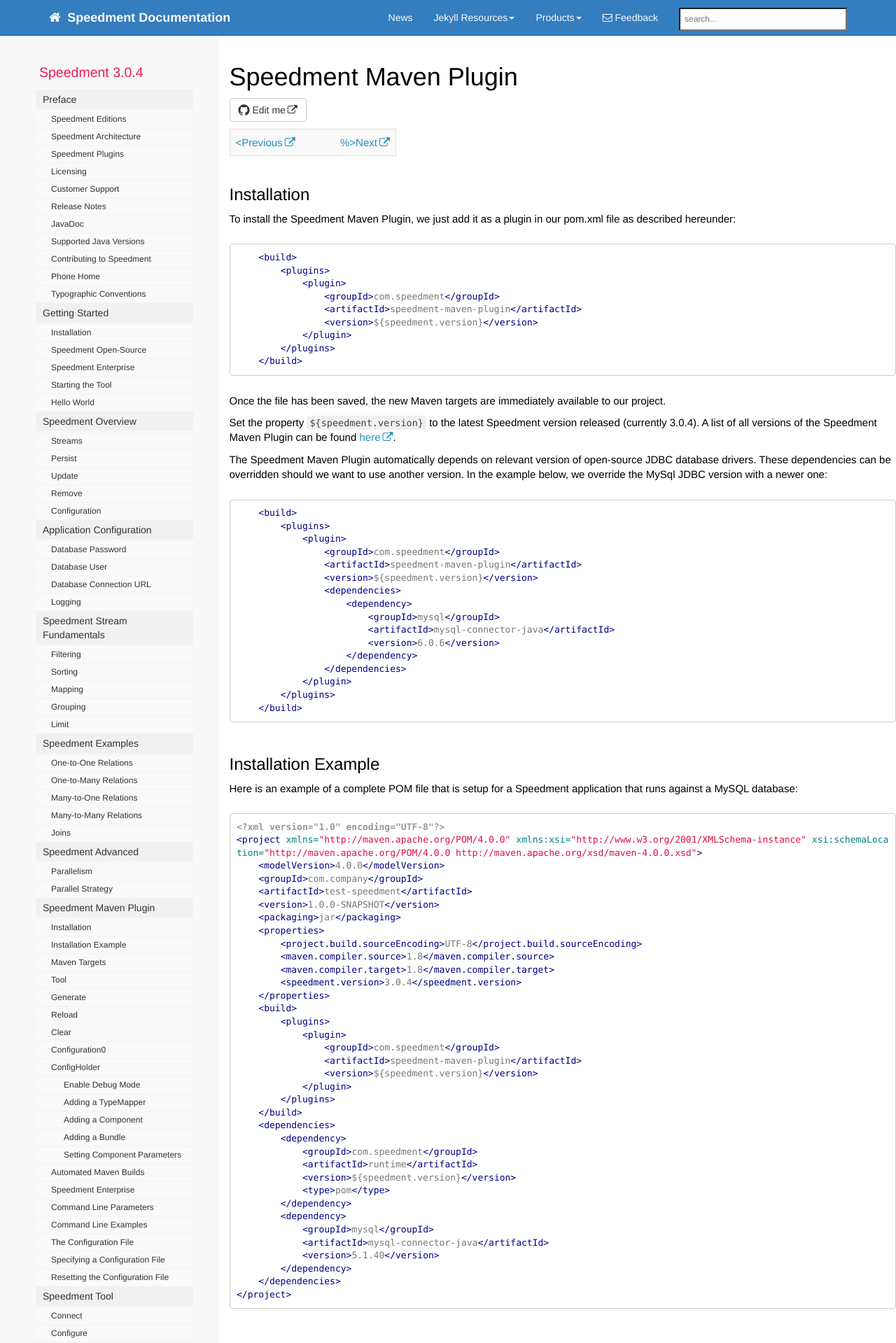
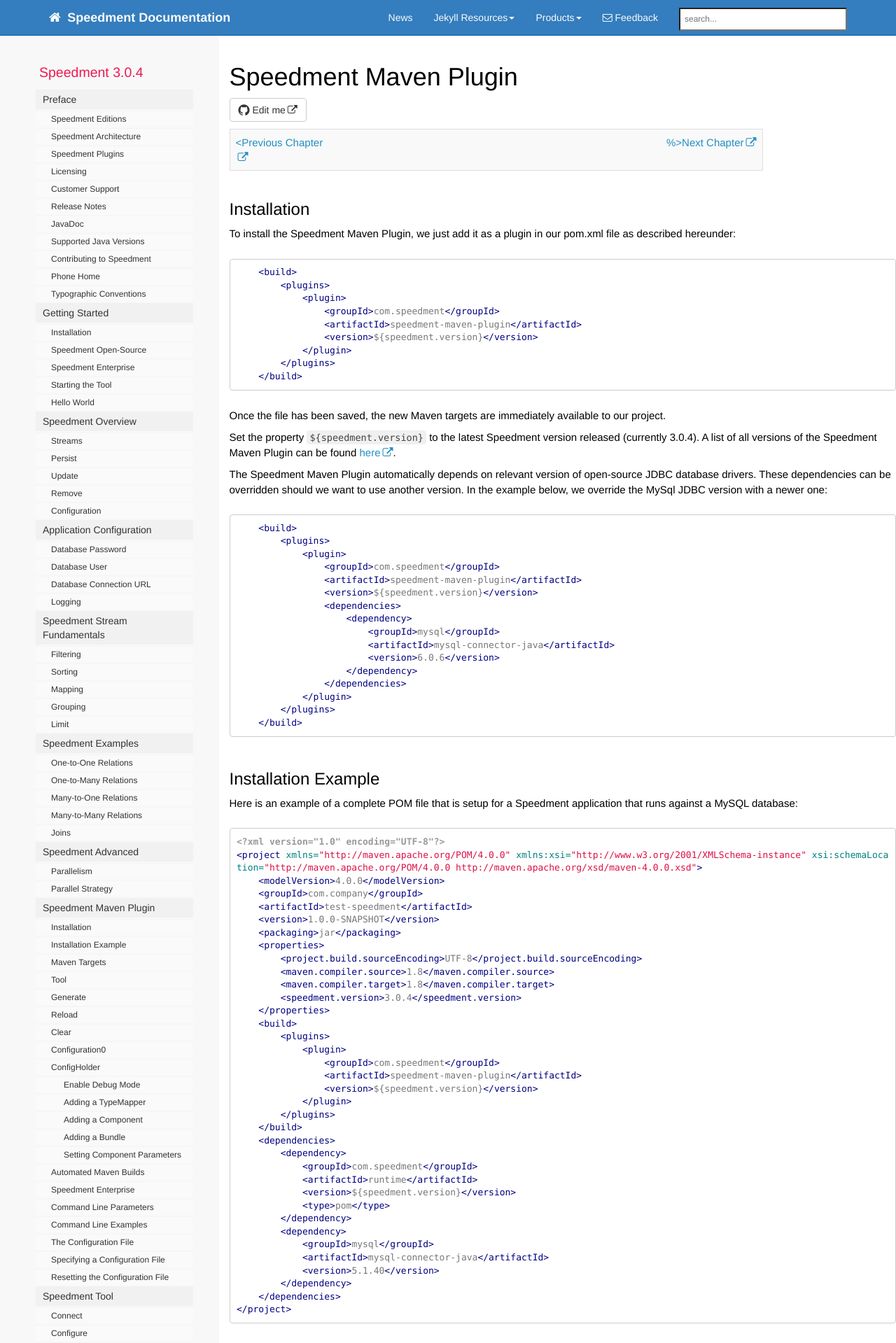
Before and after one commit to speedment/speedment-doc, a Jekyll site: the page built from pages/maven.md, in a window 1280 px wide. Shown: the top 1919 px of the page at 70% size. Built offline with Jekyll 4.4.1, drawn with Linux system fonts in a browser that asks for light colours; nearby versions of some CDN libraries; comment, search, counter and statistics services are not loaded.

Commit message:
fix table width

```diff
--- a/_includes/prev_next.html
+++ b/_includes/prev_next.html
@@ -1,13 +1,13 @@
-<table>
+<table style="width:80%">
     <tr>
         <td>
             <div align="left">
-                <a href="https://www.w3schools.com" >&lt;Previous</a>
+                <a href="https://www.w3schools.com" >&lt;Previous Chapter</a>
             </div>
         </td>
         <td>
             <div align="right">
-                <a href="https://www.w3schools.com">%&gt;Next</a>
+                <a href="https://www.w3schools.com">%&gt;Next Chapter</a>
             </div>
         </td>
     </tr>
```
